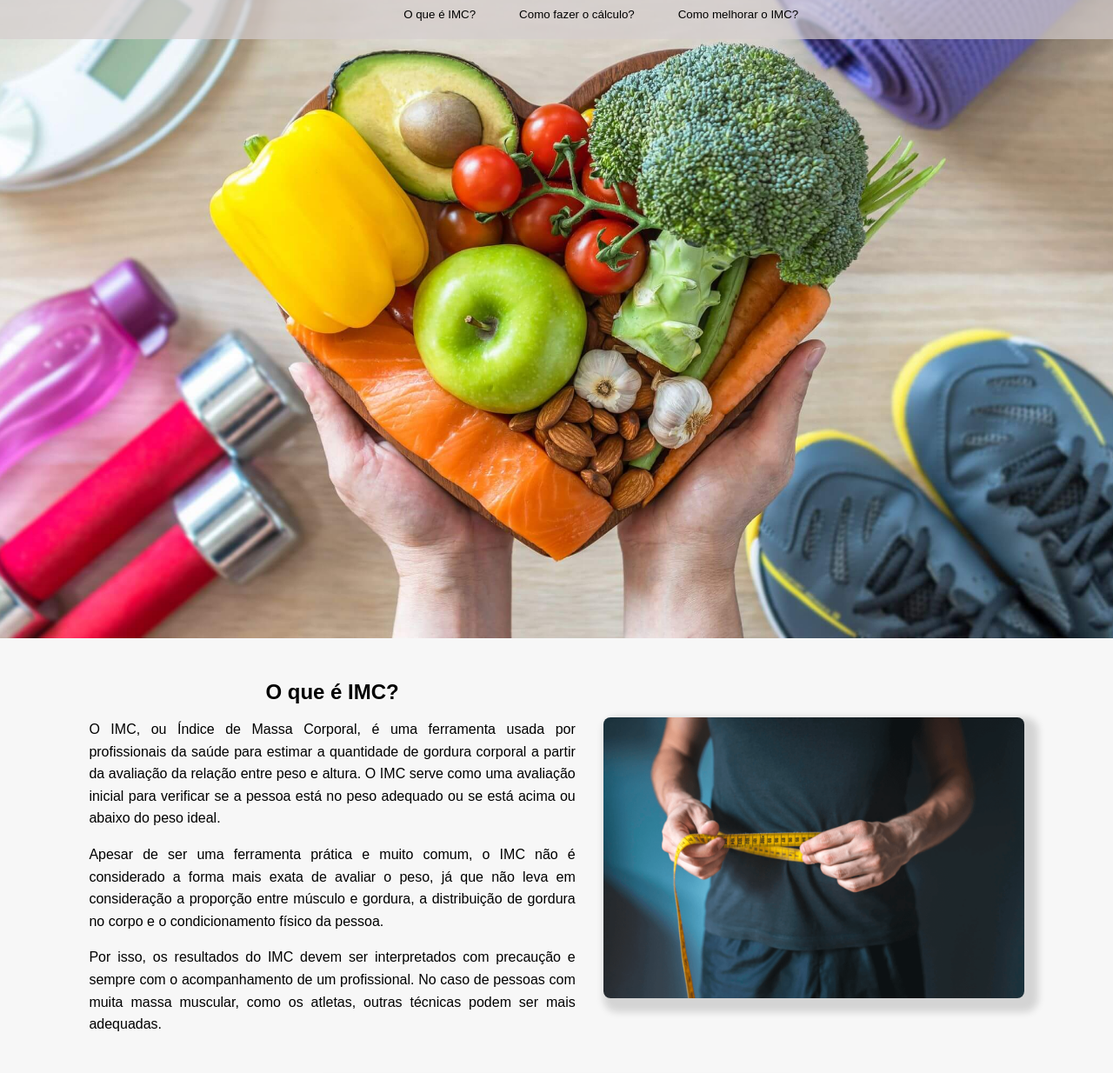
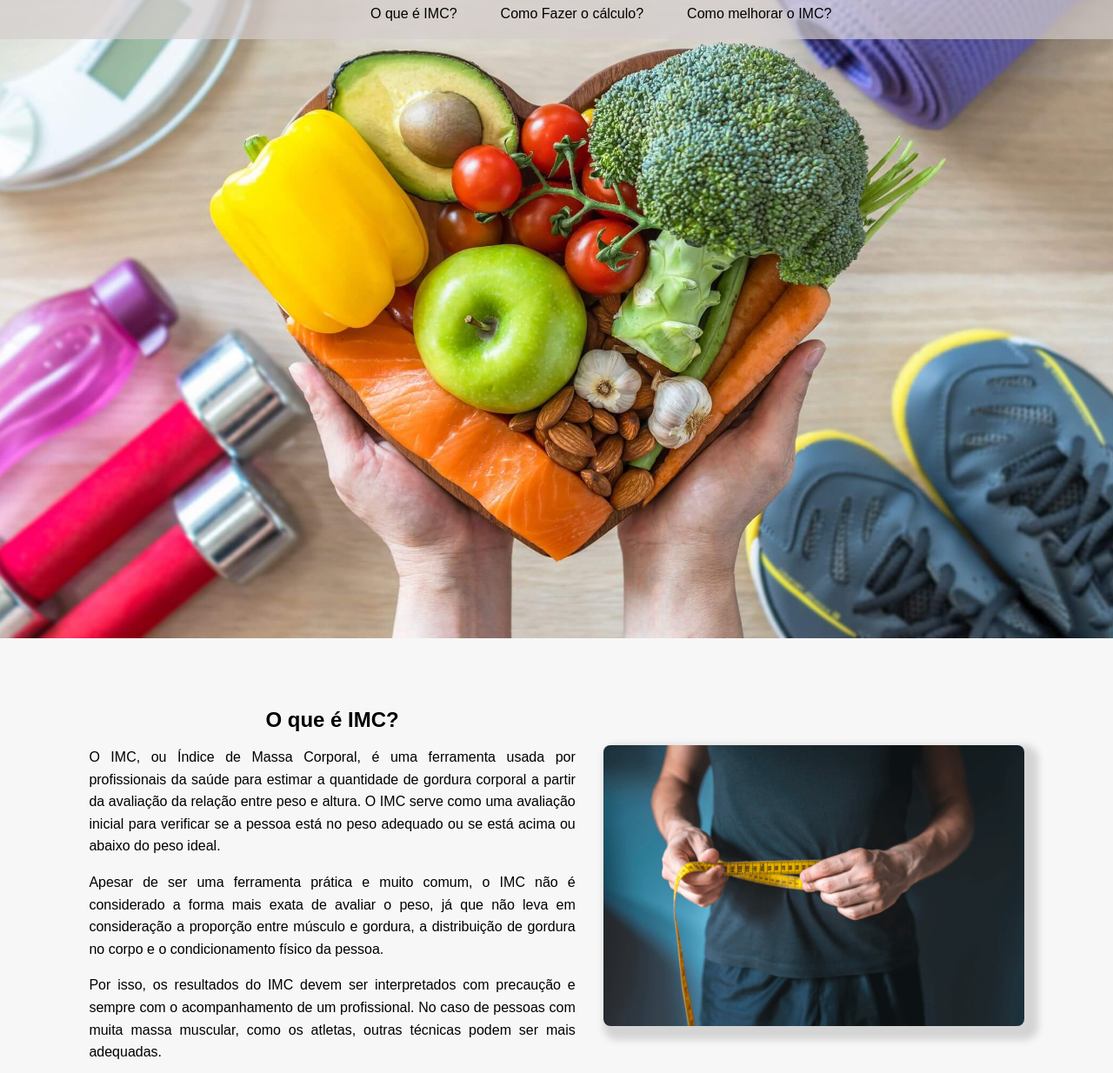
Before and after one commit to Alexsonfilho/caluladoraImc, a plain HTML site: page index.html in a window 1280 px wide. Shown: the part 66-1300 px from the top of the page at 87% size. Drawn offline with Linux system fonts and the light colour scheme.

Commit message:
feat(conteudo): troca de botão para hiperlinks no header

```diff
--- a/css/cabecalho.css
+++ b/css/cabecalho.css
@@ -36,6 +36,7 @@
 }
 
 .lista-item-botao {
+  text-decoration: none;
   border: none;
   background-color: transparent;
   color: #000000;
--- a/css/conteudo.css
+++ b/css/conteudo.css
@@ -1,7 +1,8 @@
 .imc {
     display: flex;
     align-items: center;
-    margin: 3em 8vw 3em 8vw;
+    padding: 5em 0;
+    margin: 0 8vw 0 8vw;
 }
 
 .imc-paragrafo {
--- a/index.html
+++ b/index.html
@@ -11,20 +11,20 @@
       <h1 class="cabecalho-titulo">Índice de massa corporal</h1>
       <ul class="lista-duvidas">
         <li class="lista-duvidas-item">
-          <button class="lista-item-botao" id="duvida-01">O que é IMC?</button>
+          <a href="#conteudo-duvida" class="lista-item-botao" id="duvida-01">O que é IMC?</a>
         </li>
         <li class="lista-duvidas-item">
-          <button class="lista-item-botao" id="duvida-02">Como fazer o cálculo?</button>
+          <a href="#conteudo-duvida" class="lista-item-botao" id="duvida-02">Como Fazer o cálculo?</a>
         </li>
         <li class="lista-duvidas-item">
-          <button class="lista-item-botao" id="duvida-03">Como melhorar o IMC?</button>
+          <a href="#conteudo-duvida" class="lista-item-botao" id="duvida-03">Como melhorar o IMC?</a>
         </li>
       </ul>
     </header>
 
     <section class="apresentacao"></section>
 
-    <section class="conteudo">
+    <section class="conteudo" id="conteudo-duvida">
       <div class="imc">
 
         <div class="imc-conteudo">
```
